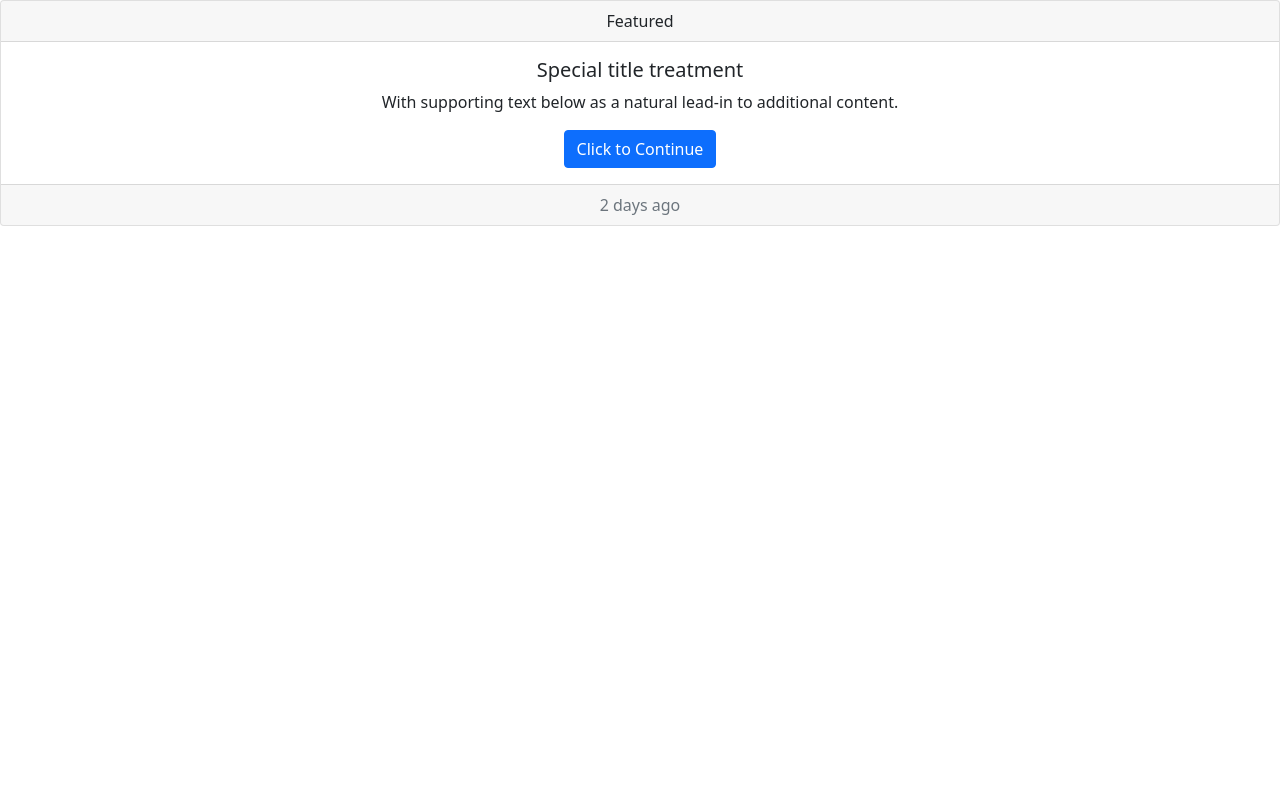
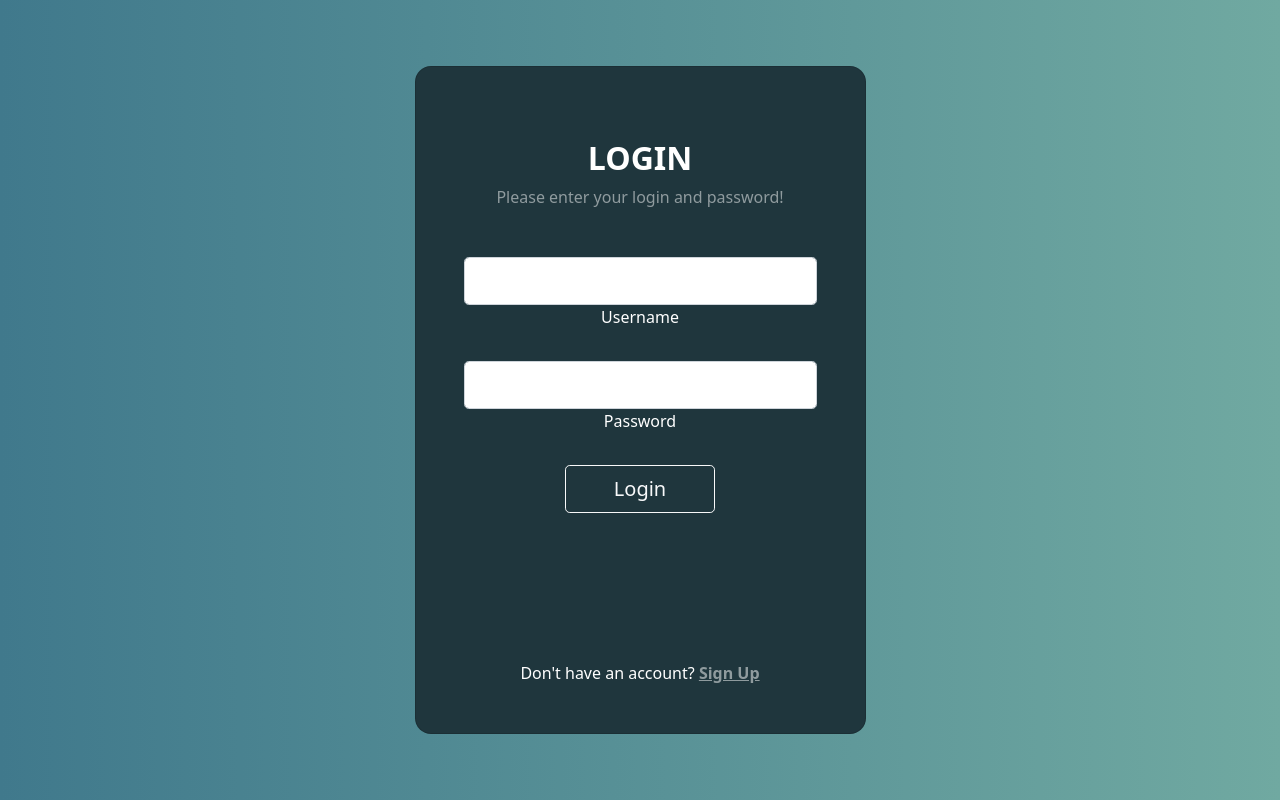
Before and after one commit to foramms/HackathonPlanner, a website: page views/login.html in a window 1280 px wide. Drawn offline with Linux system fonts and the light colour scheme.

Commit message:
setup login page

```diff
--- /dev/null
+++ b/public/bootstrap/css/style.css
@@ -0,0 +1,14 @@
+.gradient-custom {
+  /* fallback for old browsers */
+  background: rgb(64, 121, 140);
+  /* Chrome 10-25, Safari 5.1-6 */
+  background: -webkit-linear-gradient(to right, rgba(64,121,140, 1), rgba(112,169, 161, 1));
+
+  /* W3C, IE 10+/ Edge, Firefox 16+, Chrome 26+, Opera 12+, Safari 7+ */
+  background: linear-gradient(to right, rgba(64, 121, 140, 1), rgba(112, 169, 161, 1))
+}
+
+.squarecolor
+{
+  background: #1F363D;
+}
--- a/views/login.html
+++ b/views/login.html
@@ -7,25 +7,68 @@
     <title>Welcome Back</title>
 
     <link rel="stylesheet" href="/public/bootstrap/css/bootstrap.min.css">
+    <link rel="stylesheet" href="../public/bootstrap/css/style.css"
+    <link rel="preconnect" href="https://fonts.googleapis.com">
+    <link rel="preconnect" href="https://fonts.gstatic.com" crossorigin>
+    <link href="https://fonts.googleapis.com/css2?family=Nunito:wght@200&family=Outfit:wght@300&display=swap" rel="stylesheet">
+
+
 </head>
-<body>
+<body style="background-color: beige;">
 
-    <div class="card text-center">
-        <div class="card-header">
-          Featured
-        </div>
-        <div class="card-body">
-          <h5 class="card-title">Special title treatment</h5>
-          <p class="card-text">With supporting text below as a natural lead-in to additional content.</p>
-          <a href="#" class="btn btn-primary">Click to Continue</a>
-        </div>
-        <div class="card-footer text-muted">
-          2 days ago
+  <section class="vh-100 gradient-custom">
+    <div class="container py-5 h-100">
+      <div class="row d-flex justify-content-center align-items-center h-100">
+        <div class="col-12 col-md-8 col-lg-6 col-xl-5">
+
+          <!-- CARD -->
+          <div class="card squarecolor text-white" style="border-radius: 1rem;">
+            <div class="card-body p-5 text-center">
+
+              <div class="mb-md-5 mt-md-4 pb-5">
+
+                <h2 class="fw-bold mb-2 text-uppercase">Login</h2>
+                <p class="text-white-50 mb-5">Please enter your login and password!</p>
+
+                <div class="form-outline form-white mb-4">
+                  <input type="email" id="typeEmailX" class="form-control form-control-lg" />
+                  <label class="form-label" for="typeEmailX">Username</label>
+                </div>
+
+                <div class="form-outline form-white mb-4">
+                  <input type="password" id="typePasswordX" class="form-control form-control-lg" />
+                  <label class="form-label" for="typePasswordX">Password</label>
+                </div>
+
+                <!-- <p class="small mb-5 pb-lg-2"><a class="text-white-50" href="#!">Forgot password?</a></p> -->
+
+                <button class="btn btn-outline-light btn-lg px-5" type="submit">Login</button>
+
+                <div class="d-flex justify-content-center text-center mt-4 pt-1">
+                  <a href="#!" class="text-white"><i class="fab fa-facebook-f fa-lg"></i></a>
+                  <a href="#!" class="text-white"><i class="fab fa-twitter fa-lg mx-4 px-2"></i></a>
+                  <a href="#!" class="text-white"><i class="fab fa-google fa-lg"></i></a>
+                </div>
+
+              </div>
+
+              <div>
+                <p class="mb-0">Don't have an account? <a href="#!" class="text-white-50 fw-bold">Sign Up</a></p>
+              </div>
+
+            </div>
+          </div>
+          <!-- CARD -->
+
         </div>
       </div>
+    </div>
+  </section>
 
       <link rel="stylesheet" href="/public/jquery.min.js">
       <link rel="stylesheet" href="/public/bootstrap/js/bootstrap.min.js">
 
+
+
 </body>
 </html>
```
